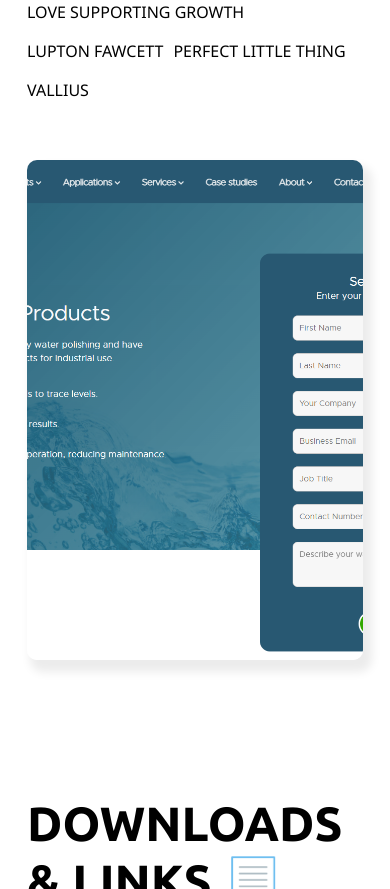
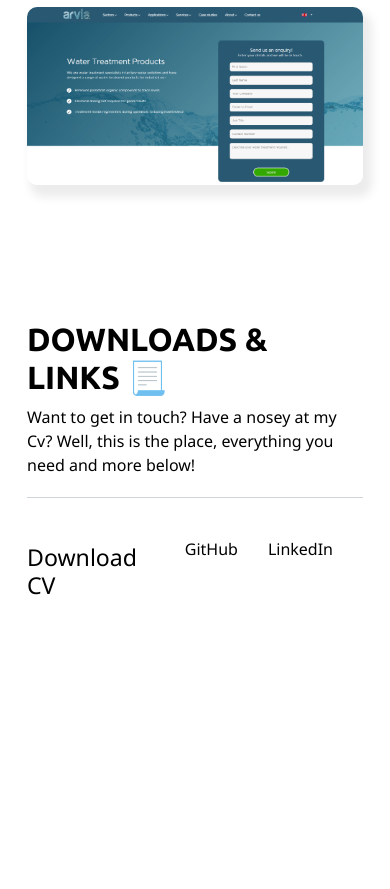
Before and after one commit to pickering-dev/pickering-dev.github.io, a website: page index.html in a window 390 px wide. Shown: the part 1111-2000 px from the top of the page. After the commit the page ends 1718 px from the top, so only its background shows below. Drawn offline with nearby package versions, Linux system fonts and the light colour scheme.

Commit message:
mobile styles

```diff
--- a/styles/style.scss
+++ b/styles/style.scss
@@ -143,6 +143,9 @@ section {
 		font-size: 3em;
 		width: 100%;
 		font-weight: 900;
+		@media screen and (max-width: 992px) {
+			font-size: 2em !important;
+		}
 	}
 	&.intro {
 		display: flex;
@@ -220,6 +223,9 @@ section {
 			height: 500px;
 			object-fit: cover;
 			box-shadow: 6px 9px 10px 3px #ececec;
+			@media screen and (max-width: 992px) {
+				height: 100% !important;
+			}
 		}
 	}
 
@@ -240,6 +246,10 @@ section {
 			> h3 {
 				margin-right: 30px;
 			}
+			h3 {
+				font-size: 1rem;
+				margin-bottom: 3rem;
+			}
 		}
 	}
 }
```
Also changed, not shown: styles/style.css, 1 other file.
